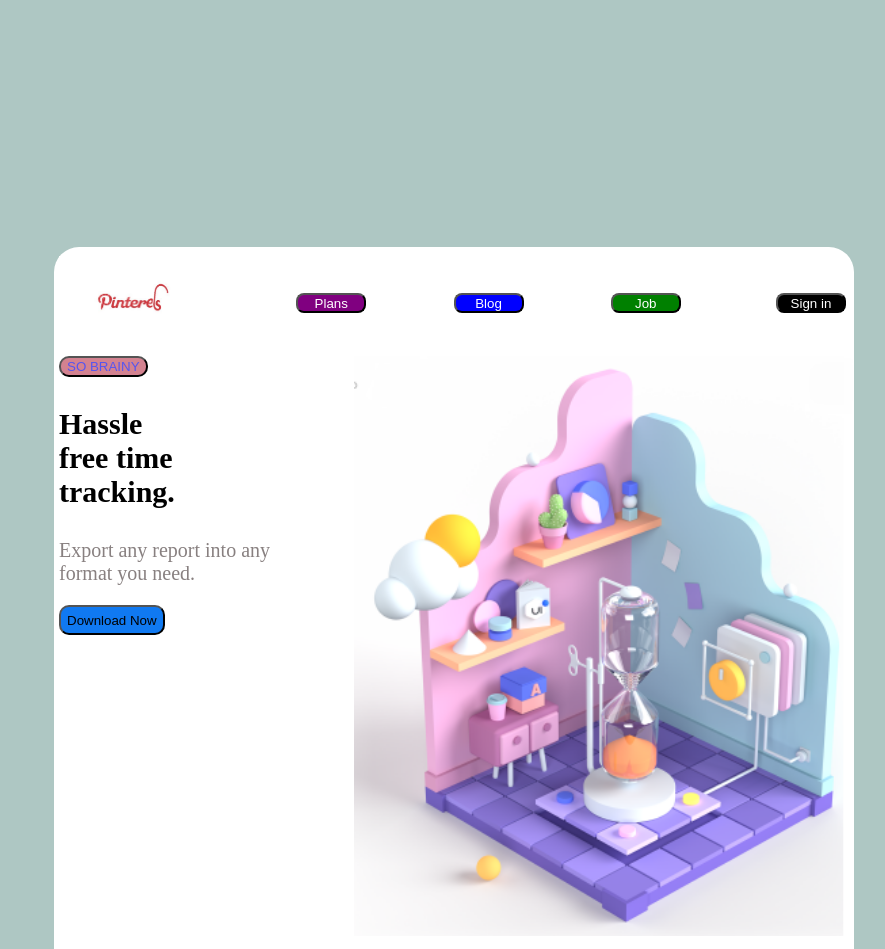
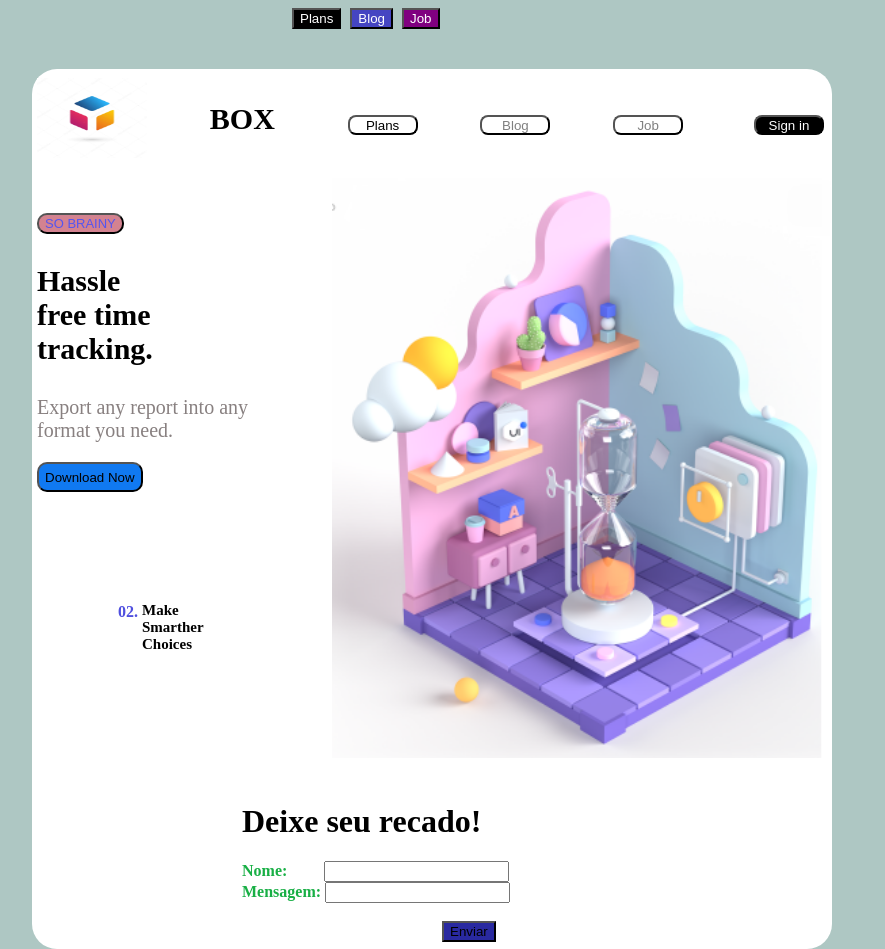
Before and after one commit to otavioaugusto1/trabalho1CadeiraWEB, a plain HTML site: page index.html in a window 1280 px wide. Shown: the top 949 px of the page, without its empty margins (346-1231 px from the left). Drawn offline with Linux system fonts and the light colour scheme.

Commit message:
Estilizações
Estilizando a página web. Faltando apenas criar os créditos e fazer que o botão 'excluir' remova a 'to do' list.

```diff
--- a/index.html
+++ b/index.html
@@ -7,10 +7,17 @@
     <link rel="stylesheet" href="style.css">
 </head>
 <body>
+    <div class="botoeshigh">
+        <button id="high1" onclick="mudacor1()">Plans</button>
+        <button  id="high2" onclick="mudacor2()">Blog</button>
+        <button id="high3" onclick="mudacor3()">Job</button>
+    </div>
     <div id="total">
         <div id="principal">
+
             <header>
-                <img   id="imagemPrincipal" src="/logo.jpg" alt="Logo do site" height="80px" width="150px">
+                <img   id="imagemPrincipal" src="/cubo.jpg" alt="Logo do site" height="80px" width="110px">
+                <span id="box"><strong>BOX</strong></span>
                 <button id="botao1">Plans</button>
                 <button  id="botao2">Blog</button>
                 <button id="botao3">Job</button>
@@ -24,6 +31,13 @@
                     </p>
                     <p id="cinza" class="text">Export any report into any <br> format you need.</p>
                     <button id="downloadNow">Download Now</button>
+                    <p id="last">
+                        <div id="last1">
+                            <h4 id="numero">02.</h4>
+                            <h4 id="ultimo">Make Smarther Choices</h4>
+                        </div>
+
+                    </p>
                 </div>
                 <div id="daImagemPrincipal">
                     <div id="imagemPrincipal2">
@@ -34,16 +48,15 @@
             </main>
             <div id="recado">
                 <h1>Deixe seu recado!</h1>
-                <label for="nome"><strong>Nome:</strong> </label>
+                <label for="nome" id="nome1"><strong>Nome:</strong> </label>
                 <input type="text" id="nome" name="nome"> <br>
-                <label for="mensagem"><strong>Mensagem:</strong> </label>
+                <label for="mensagem" id="mensagem1"><strong>Mensagem:</strong> </label>
                 <input type="text" id="Mensagem" name="Mensagem"> <br> <br>
                 <button id="Enviar" onclick="enviar()">Enviar</button>
             </div>
-            <p id="resultados">
+            <ul id="myUL">
 
-
-            </p>
+              </ul>
 
         </div>
     </div>
--- a/main.js
+++ b/main.js
@@ -1,14 +1,40 @@
 function enviar(){
     var Nome =""
+    var Mensagem = ""
     Nome = document.getElementById('nome').value
-    var Mensagem = ""
     Mensagem = document.getElementById('Mensagem').value
-    resultado = Nome + ':' + Mensagem
-    document.getElementById('resultados').innerHTML = resultado
+    resultado = Nome + ' : ' + Mensagem
     var btn = document.createElement("BUTTON");
     btn.innerHTML = "Excluir";
     btn.style.background = ' rgb(41, 41, 160)'
-    resultados.appendChild(btn)
+    btn.style.marginLeft= '20px'
+
+    var li = document.createElement("li");
+    var t = document.createTextNode(resultado);
+    li.appendChild(t);
+    document.getElementById("myUL").appendChild(li);
+    document.getElementById("nome").value = "";
+    document.getElementById("Mensagem").value = "";
+
+    var span = document.createElement("SPAN");
+    span.className = "close";
+    span.appendChild(btn);
+    li.appendChild(span);
 
 
 }
+
+
+function mudacor1(){
+    var botao1 = document.getElementById('high1')
+    document.body.style.backgroundColor = 'black'
+}
+function mudacor2(){
+    var botao2 = document.getElementById('high1')
+    document.body.style.backgroundColor = ' rgb(69, 69, 194)'
+
+}
+function mudacor3(){
+    var botao3 = document.getElementById('high1')
+    document.body.style.backgroundColor = 'purple'
+}
--- a/style.css
+++ b/style.css
@@ -1,42 +1,42 @@
 body{
-    margin: 0;
-    padding: 0;
-    height: 250vh;
+
+    height: 30px;
     width: 200vh;
     background: rgb(174, 199, 195);
-    display: flex;
-    justify-content: center;
-    align-items: center;
+
 }
 #total{
+    margin-top: 40px;
+    margin-left: 370px;
     display: flex;
-    margin-bottom: 650px;
+    margin-bottom: 790px;
+
 }
 #principal{
     background-color: white;
-    height: 107vh;
+    height: 110vh;
     width: 100vh;
     border-radius: 25px;
 }
 header #botao1{
-    color: white;
-    background-color: purple;
+    color: black;
+    background-color: white;
     height: 20px;
     width: 70px;
     margin-top: 46px;
     border-radius: 8px;
 }
 header #botao2{
-    color: white;
-    background-color: blue;
+    color: grey;
+    background-color: white;
     height: 20px;
     width: 70px;
     margin-top: 46px;
     border-radius: 8px;
 }
 header #botao3{
-    color: white;
-    background-color: green;
+    color: grey;
+    background-color: white;
     height: 20px;
     width: 70px;
     margin-top: 46px;
@@ -56,10 +56,14 @@ header #botao4{
     padding: 0px;
     display: flex;
     justify-content: space-between;
+
 }
 header #imagemPrincipal{
     margin-left: 5px;
     margin-top: 9px;
+}
+#texto{
+    margin-top: 35px;
 }
 #texto p{
     color: black;
@@ -86,6 +90,7 @@ main #daImagemPrincipal{
     color: rgb(85, 85, 240);
     background-color: rgb(211, 130, 144);
     border-radius: 10px;
+    font-size: 13px;
 }
 #texto .text{
     margin-left: 5px;
@@ -95,7 +100,7 @@ main #daImagemPrincipal{
     font-size: 20px;
 }
 #recado{
-    margin-top: 200px;
+    margin-top: 100px;
     margin-left: 210px;
 }
 #Enviar{
@@ -105,3 +110,53 @@ main #daImagemPrincipal{
 #nome{
     margin-left: 33px;
 }
+div #last{
+    margin-top: 90px;
+    align-items: center;
+    padding-left: 15px;
+    font-size: 1px;
+}
+#last1{
+    margin-top: 10px;
+    display: flex;
+    justify-content: center;
+}
+#numero{
+    width: 24px;
+    color: rgb(79, 79, 223);
+}
+#ultimo{
+    width: 20px;
+    font-size: 15px;
+}
+.botoeshigh{
+    padding: 0;
+    margin: 0;
+    padding-left: 630px;
+}
+#high1{
+    margin-right: 5px;
+    background-color: black;
+    color: white;
+}
+#high2{
+    margin-right: 5px;
+    background-color: rgb(69, 69, 194);
+    color: white;
+}
+#high3{
+    background-color: purple;
+    color: white;
+}
+#nome1, #mensagem1{
+    color: rgb(24, 175, 69);
+}
+#box{
+    padding-right: 10px;
+    margin-top: 33px;
+    font-size: 30px;
+}
+div #resultados{
+    height: 100px;
+    width: 150px;
+}
```
Also changed, not shown: cubo.jpg (added).
